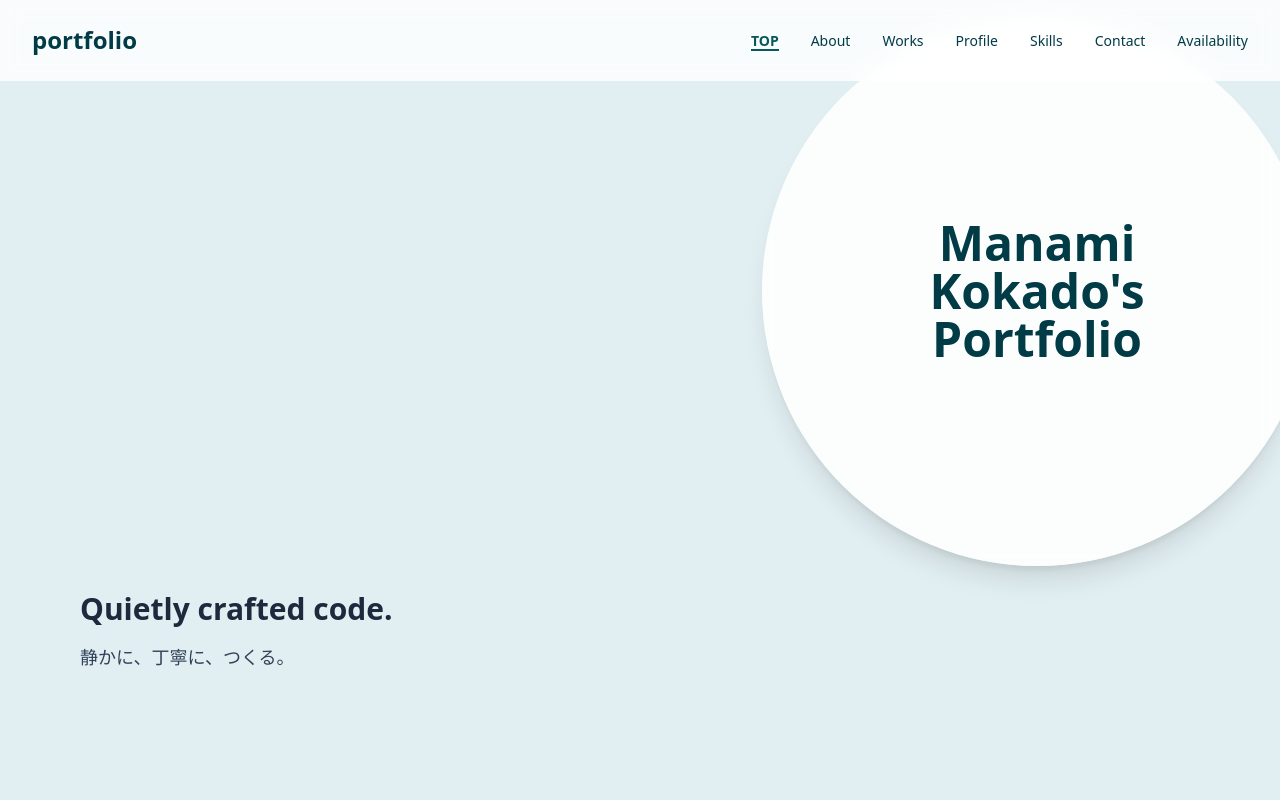
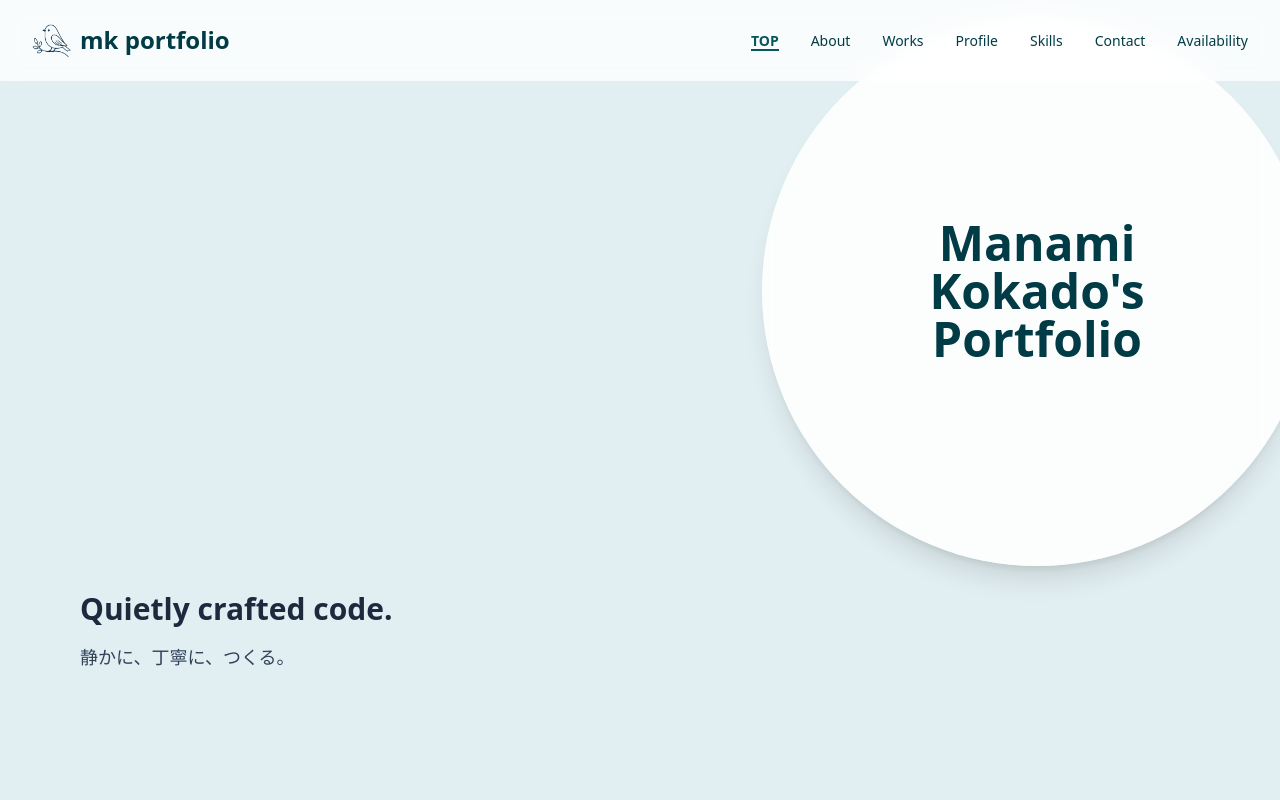
Before and after one commit to mnmKoka13/my-portfolio, a Next.js app: page / in a window 1280 px wide. Shown: the top 800 px of the page. Built offline with nearby package versions, Linux system fonts and the light colour scheme.

Commit message:
feat(header): ロゴにアイコン画像を追加
Co-Authored-By: Claude Sonnet 4.6 <noreply@anthropic.com>

```diff
--- a/components/layout/Header.tsx
+++ b/components/layout/Header.tsx
@@ -1,6 +1,7 @@
 'use client';
 
 import { useState, useEffect } from 'react';
+import Image from 'next/image';
 import { scrollToSection } from '@/lib/utils';
 import MobileMenu from './MobileMenu';
 
@@ -60,9 +61,16 @@ export default function Header() {
             {/* Logo */}
             <button
               onClick={() => handleMenuClick('top')}
-              className="text-xl md:text-2xl font-bold hover:opacity-70 transition-opacity"
+              className="flex items-center gap-2 hover:opacity-70 transition-opacity"
             >
-              portfolio
+              <Image
+                src="/images/icon/portfolio-icon.png"
+                alt="portfolio icon"
+                width={40}
+                height={40}
+                className="w-10 h-10 md:w-10 md:h-10"
+              />
+              <span className="text-xl md:text-2xl font-bold">mk portfolio</span>
             </button>
 
             {/* Desktop Navigation */}
```
Also changed, not shown: public/images/icon/portfolio-icon.png (added).
